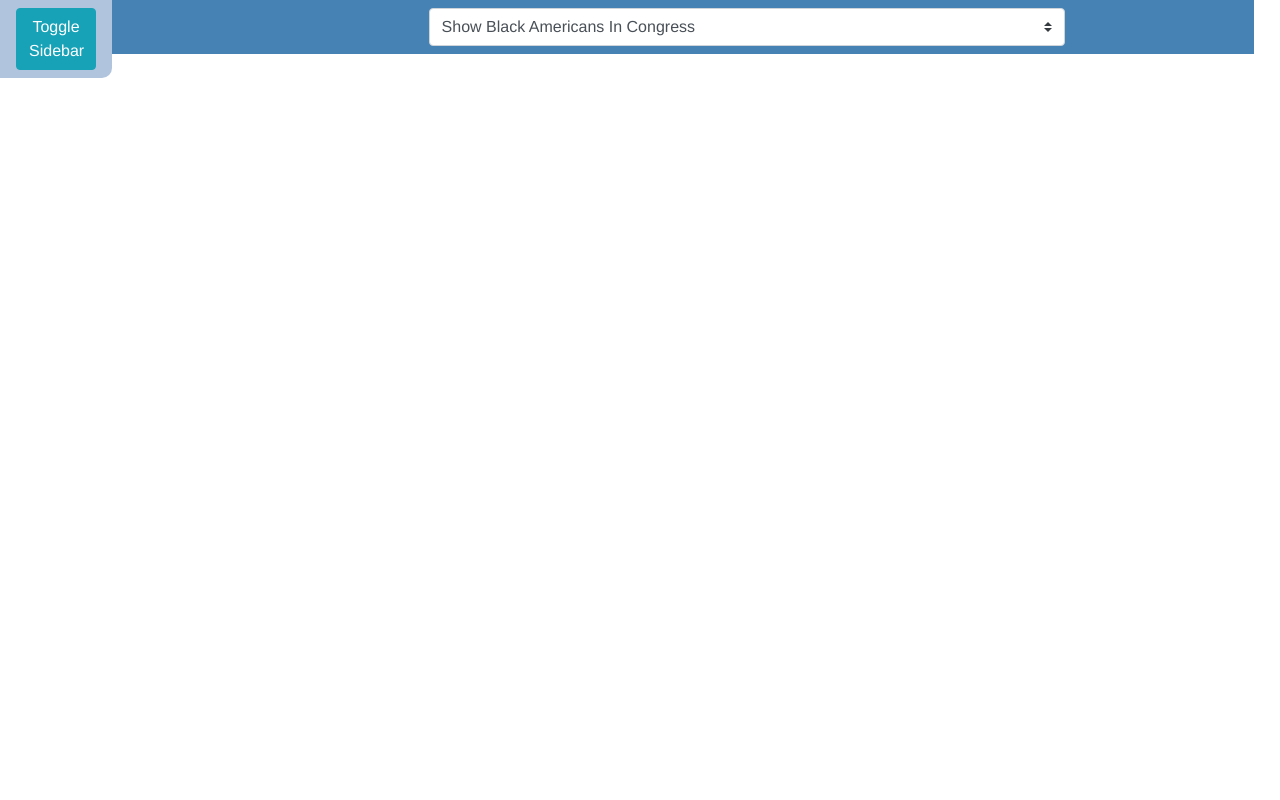
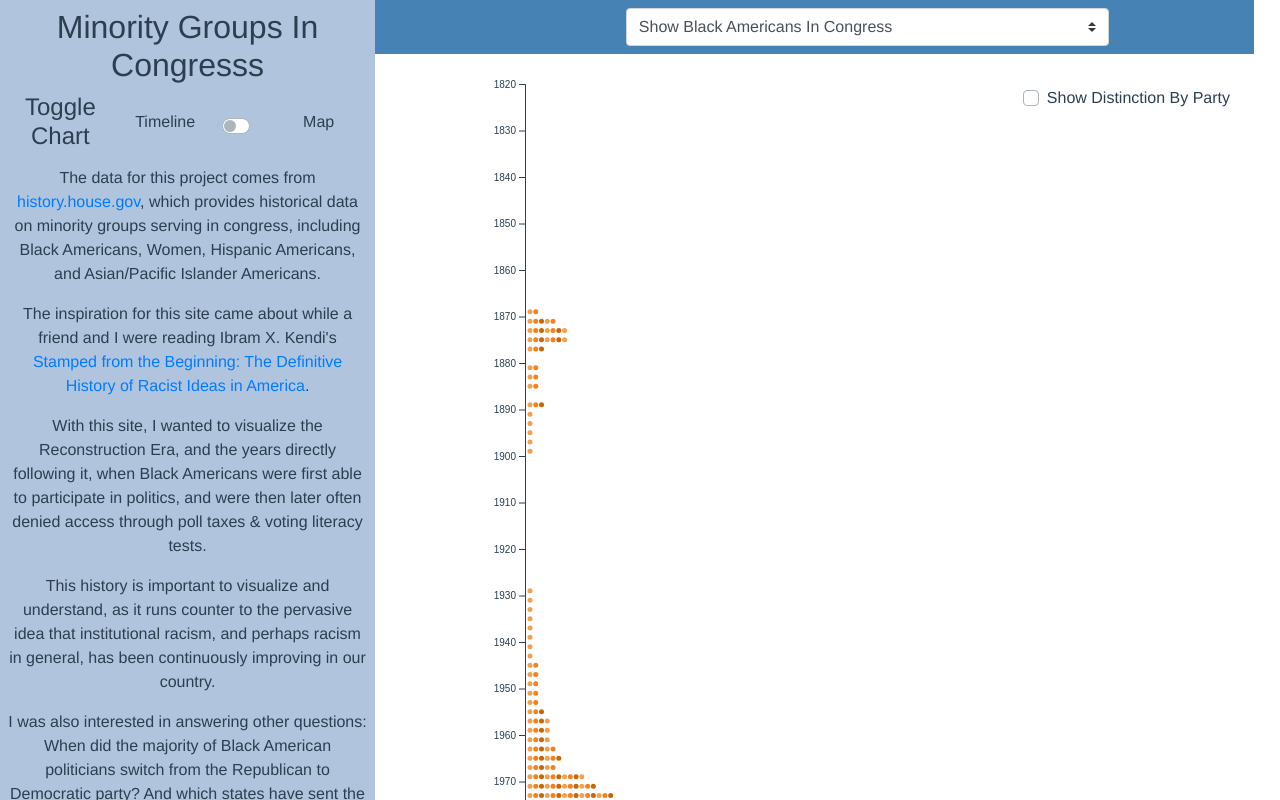
Before and after one commit to ritabc/congress-groups, a Vue app: page / in a window 1280 px wide. Shown: the top 800 px of the page. Built offline with nearby package versions, Linux system fonts and the light colour scheme; no server answers.

Commit message:
Move component (map/timeline) selector into sidebar, update sidebar

```diff
--- a/src/App.vue
+++ b/src/App.vue
@@ -1,9 +1,32 @@
 <template>
   <div id="app" class="wrapper">
     <div class="sidebar" v-bind:class="{ active: showSidebar }">
-      <sidebar v-bind:title="title"></sidebar>
+      <sidebar
+        v-bind:title="title"
+        v-on:change-component="updateComponentShown"
+      ></sidebar>
     </div>
-    <div>
+    <!-- <div> -->
+    <!-- <b-card no-body>
+        <b-tabs pills vertical end>
+          <b-tab title="Timeline" active lazy>
+            <timeline
+              v-if="dataIsReady"
+              v-bind:pushChartOptionsRight="showSidebar"
+              v-bind:completeDataSet="allData"
+            >
+            </timeline>
+          </b-tab>
+          <b-tab title="Map" lazy>
+            <UsaStatesMap
+              v-if="dataIsReady"
+              v-bind:completeDataSet="allData"
+            ></UsaStatesMap
+          ></b-tab>
+        </b-tabs>
+      </b-card> -->
+    <!-- </div> -->
+    <!-- <div>
       <b-navbar class="toggle-button">
         <b-navbar-nav class="ml-auto">
           <b-button variant="info" v-on:click="collapseSidebar()"
@@ -11,15 +34,24 @@
           >
         </b-navbar-nav>
       </b-navbar>
-    </div>
+    </div> -->
+    <!-- <div>
+      <b-navbar class="toggle-button"
+        ><b-navbar-nav>
+          <p>Show Timeline</p>
+          <b-form-checkbox v-model="timelineOrMap" switch></b-form-checkbox>
+          <p>Show Map</p>
+        </b-navbar-nav></b-navbar
+      >
+    </div> -->
     <!-- If showing sidebar, push chart Options to the Right -->
     <timeline
-      v-if="dataIsReady && timelineMapToggle"
+      v-if="dataIsReady && timelineOrMap"
       v-bind:pushChartOptionsRight="showSidebar"
       v-bind:completeDataSet="allData"
     ></timeline>
     <UsaStatesMap
-      v-if="dataIsReady && !timelineMapToggle"
+      v-if="dataIsReady && !timelineOrMap"
       v-bind:completeDataSet="allData"
     ></UsaStatesMap>
   </div>
@@ -41,11 +73,12 @@ export default {
   data() {
     return {
       title: "Minority Groups In Congresss",
-      showSidebar: false,
+      showSidebar: true,
       windowWidth: window.innerWidth,
       allData: [],
       dataIsReady: false,
-      timelineMapToggle: false,
+      // timelineMapToggle: true,
+      timelineOrMap: true,
     };
   },
   watch: {
@@ -64,9 +97,9 @@ export default {
     window.removeEventListener("resize", this.onResize);
   },
   methods: {
-    collapseSidebar() {
-      this.showSidebar = !this.showSidebar;
-    },
+    // collapseSidebar() {
+    //   this.showSidebar = !this.showSidebar;
+    // },
     onResize() {
       this.windowWidth = window.innerWidth;
     },
@@ -74,6 +107,13 @@ export default {
       let data = await d3.csv("./data/minorityGroupCongressMembers.csv");
       this.allData = data;
       this.dataIsReady = true;
+    },
+    updateComponentShown(componentToShow) {
+      if (componentToShow === "timeline") {
+        this.timelineOrMap = false;
+      } else if (componentToShow === "map") {
+        this.timelineOrMap = true;
+      }
     },
   },
 };
--- a/src/components/sidebar.vue
+++ b/src/components/sidebar.vue
@@ -1,6 +1,29 @@
 <template>
   <div class="px-2 py-2">
     <h2>{{ title }}</h2>
+
+    <b-container id="chart-selector" class="my-2">
+      <b-row align-v="center">
+        <b-col>
+          <h4>Toggle Chart</h4>
+        </b-col>
+        <b-col class="pr-0">
+          <h6>Timeline</h6>
+        </b-col>
+        <b-col class="px-0">
+          <b-form-checkbox
+            v-model="showComponent"
+            switch
+            value="map"
+            unchecked-value="timeline"
+            v-on:change="toggleComponentShown"
+          ></b-form-checkbox>
+        </b-col>
+        <b-col class="pl-0">
+          <h6 class="ml-2">Map</h6>
+        </b-col>
+      </b-row>
+    </b-container>
     <p>
       The data for this project comes from
       <a href="https://history.house.gov">history.house.gov</a>, which provides
@@ -17,24 +40,26 @@
       >.
     </p>
     <p>
-      With this site, I wanted to visualize the Reconstruction Era and the years
-      directly following it, when Black Americans were first able to participate
-      in politics, and were then later denied access through poll taxes & voting
-      literacy tests.
+      With this site, I wanted to visualize the Reconstruction Era, and the
+      years directly following it, when Black Americans were first able to
+      participate in politics, and were then later often denied access through
+      poll taxes & voting literacy tests.
     </p>
     <p>
       This history is important to visualize and understand, as it runs counter
-      to the popular idea that Black/White race relations have always been
-      continuosly improving in our country.
+      to the pervasive idea that institutional racism, and perhaps racism in
+      general, has been continuously improving in our country.
     </p>
     <p>
-      I was also interested in answering the question: When did the majority of
-      Black American politicians switch from the Republican to Democratic party?
+      I was also interested in answering other questions: When did the majority
+      of Black American politicians switch from the Republican to Democratic
+      party? And which states have sent the most Black/Female/Hispanic/and AAPI
+      Americans to the House?
     </p>
     <p>
-      This data was collected in October 2020, and this site currently displays
-      only data from the 50 US States for politicians serving in the US House of
-      Representatives (not the Senate).
+      Data for this site was collected in October 2020, and this site currently
+      displays only data from the 50 US States for politicians serving in the US
+      House of Representatives (not the Senate).
     </p>
   </div>
 </template>
@@ -42,9 +67,18 @@
 <script>
 export default {
   name: "sidebar",
+  data() {
+    return {
+      showComponent: "timeline",
+    };
+  },
   props: { title: String },
+  methods: {
+    toggleComponentShown() {
+      this.$emit("change-component", this.showComponent);
+    },
+  },
 };
 </script>
 
-<style scoped>
-</style>
+<style scoped></style>
```
